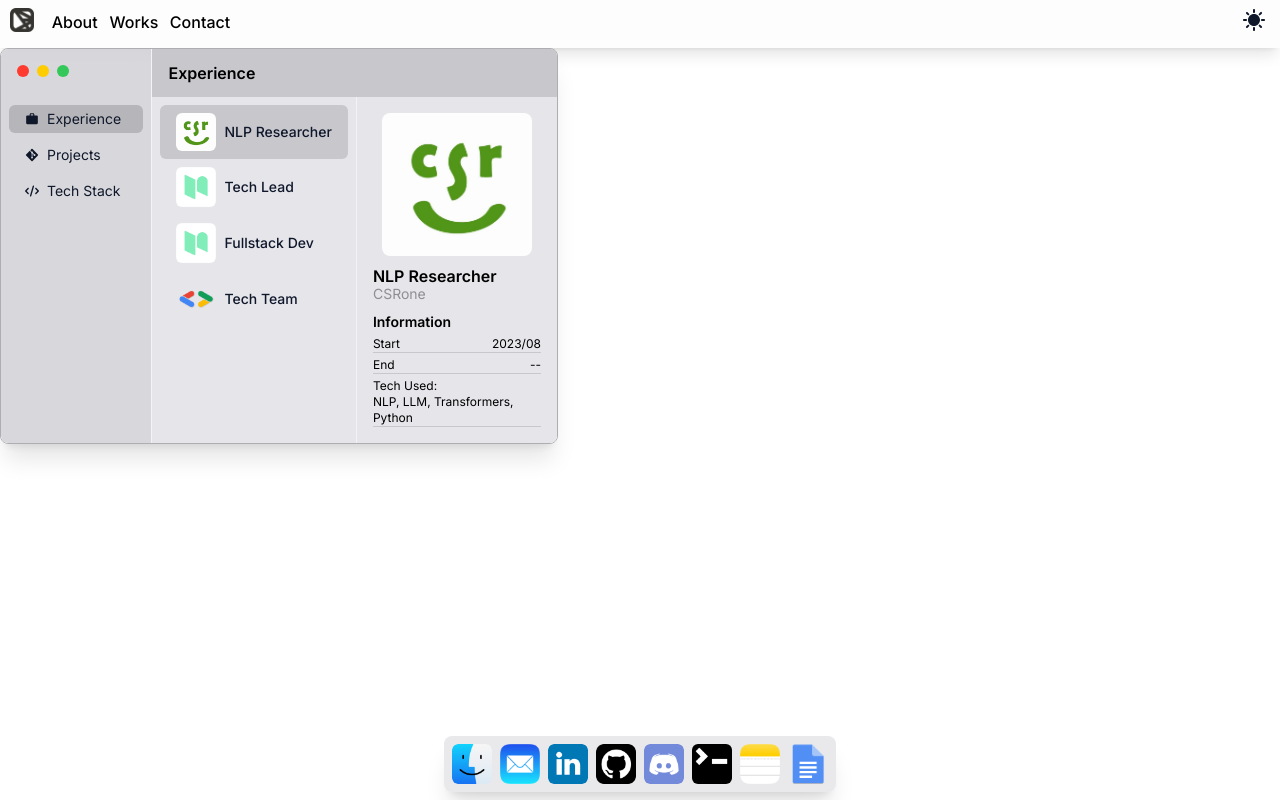
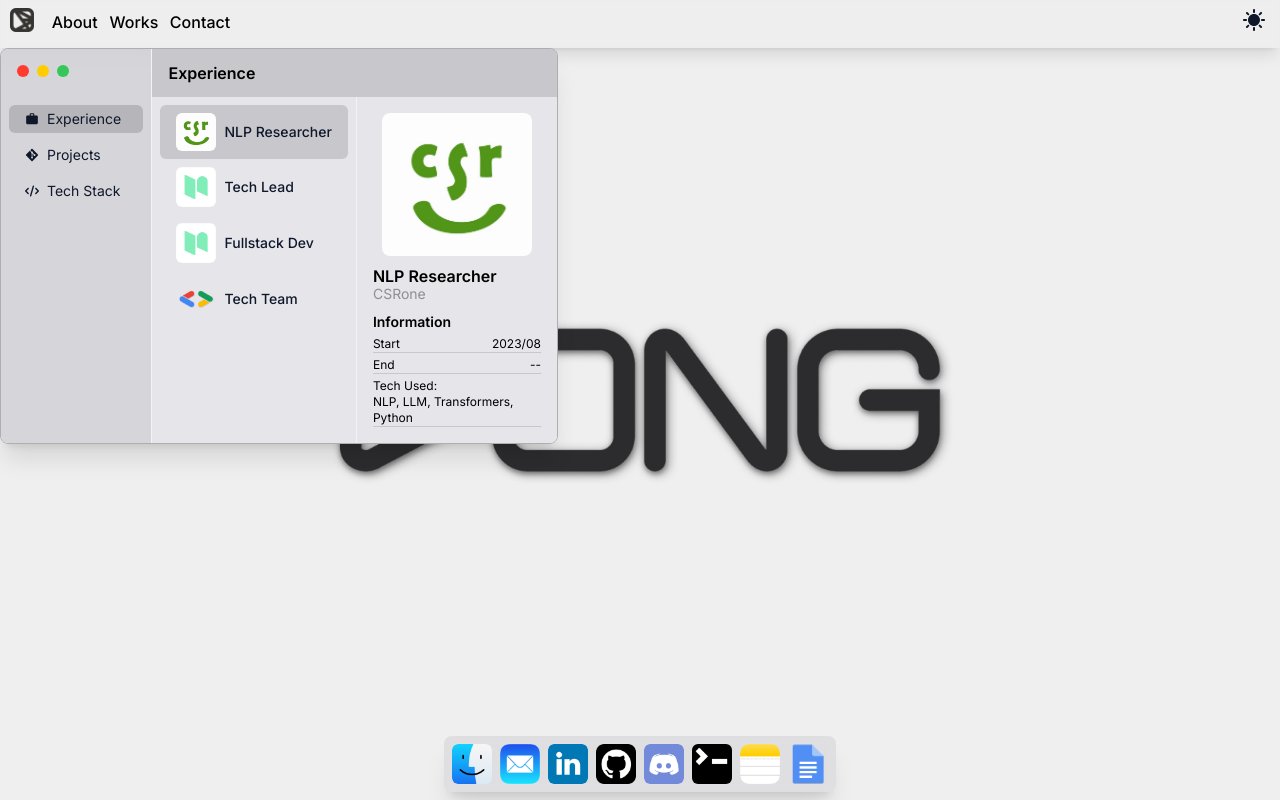
Before and after one commit to dongdong867/dongdong867.dev, a Next.js app: page / in a window 1280 px wide. Built offline with nearby package versions, Linux system fonts and the light colour scheme.

Commit message:
feat(tailwind): add mac background

```diff
--- a/tailwind.config.ts
+++ b/tailwind.config.ts
@@ -18,6 +18,10 @@ const config = {
       },
     },
     extend: {
+      backgroundImage: {
+        "mac-light": "url('/mac/background-light.png')",
+        "mac-dark": "url('/mac/background-dark.png')"
+      },
       colors: {
         foreground: "rgb(var(--foreground) / <alpha-value>)",
         background: "rgb(var(--background) / <alpha-value>)",
```
